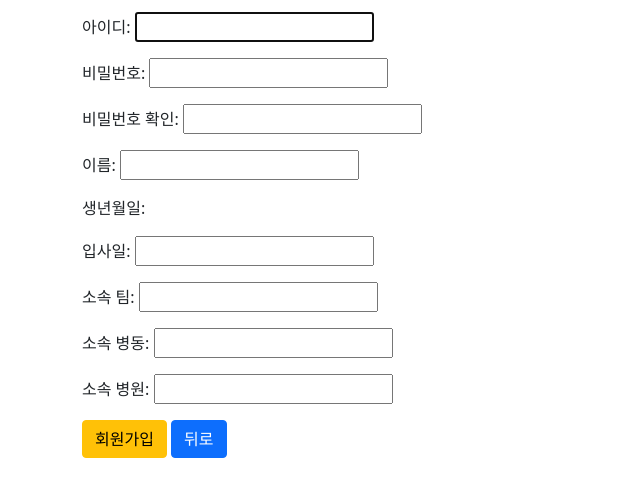
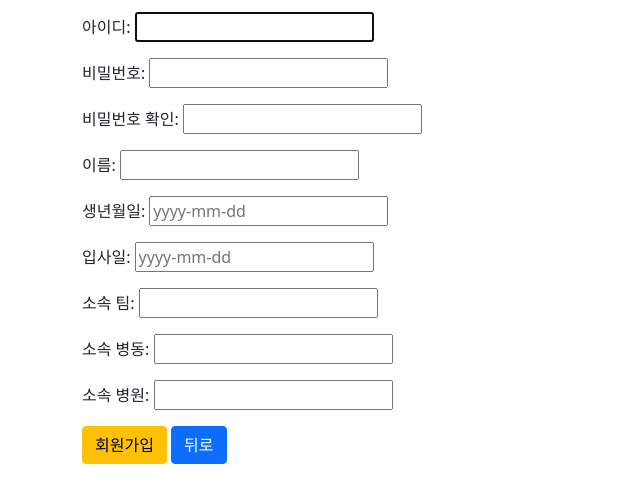
Before and after one commit to EasyDuty/Web, a Django app: page /accounts/signup/ in a window 1280 px wide. Shown: the part 169-672 px from the top of the page, without its empty margins (0-640 px from the left). Run offline with Django 3.2, Linux system fonts and the light colour scheme.

Commit message:
form labeling

```diff
--- a/accounts/forms.py
+++ b/accounts/forms.py
@@ -3,7 +3,16 @@ from django.contrib.auth.forms import UserCreationForm, UserChangeForm
 from django import forms
 
 class NurseForm(UserCreationForm):
-
+    name = forms.CharField(max_length=100, label='이름')
+    birth = forms.DateField(label='생년월일', widget=forms.TextInput(attrs={
+        'placeholder': 'yyyy-mm-dd'
+    }))
+    career = forms.DateField(label='입사일', widget=forms.TextInput(attrs={
+        'placeholder': 'yyyy-mm-dd'
+    }))
+    ward = forms.CharField(max_length=100, label='병동')
+    team = forms.CharField(max_length=100, label='팀')
+    hospital = forms.CharField(max_length=100, label='병원')
 
     class Meta:
         model = get_user_model()
@@ -20,6 +29,17 @@ class NurseForm(UserCreationForm):
         )
 
 class NurseChangeForm(UserChangeForm):
+    name = forms.CharField(max_length=100, label='이름')
+    birth = forms.DateField(label='생년월일', widget=forms.TextInput(attrs={
+        'placeholder': 'yyyy-mm-dd'
+    }))
+    career = forms.DateField(label='입사일', widget=forms.TextInput(attrs={
+        'placeholder': 'yyyy-mm-dd'
+    }))
+    ward = forms.CharField(max_length=100, label='병동')
+    team = forms.CharField(max_length=100, label='팀')
+    hospital = forms.CharField(max_length=100, label='병원')
+
 
     class Meta:
         model = get_user_model()
--- a/accounts/templates/accounts/signup.html
+++ b/accounts/templates/accounts/signup.html
@@ -10,7 +10,7 @@
     <p>비밀번호 확인: {{ form.password2 }}</p>
     <p>이름: {{ form.name }}</p>
     {% comment %} 나이가 아닌 생년월일을 기록하여 나이 계산 필요 {% endcomment %}
-    <p>생년월일: {{ form.age }}</p>
+    <p>생년월일: {{ form.birth }}</p>
     {% comment %} 경력이 아닌 입사일(or 입사년도)을 기록하여 경력 계산 필요 {% endcomment %}
     <p>입사일: {{ form.career }}</p>
     <p>소속 팀: {{ form.team }}</p>
--- a/accounts/templates/accounts/update.html
+++ b/accounts/templates/accounts/update.html
@@ -7,7 +7,7 @@
     {% csrf_token %}
     <p>이름: {{ form.name }}</p>
     {% comment %} 나이가 아닌 생년월일을 기록하여 나이 계산 필요 {% endcomment %}
-    <p>생년월일: {{ form.age }}</p>
+    <p>생년월일: {{ form.birth }}</p>
     {% comment %} 경력이 아닌 입사일(or 입사년도)을 기록하여 경력 계산 필요 {% endcomment %}
     <p>입사일: {{ form.career }}</p>
     <p>소속 팀: {{ form.team }}</p>
```
